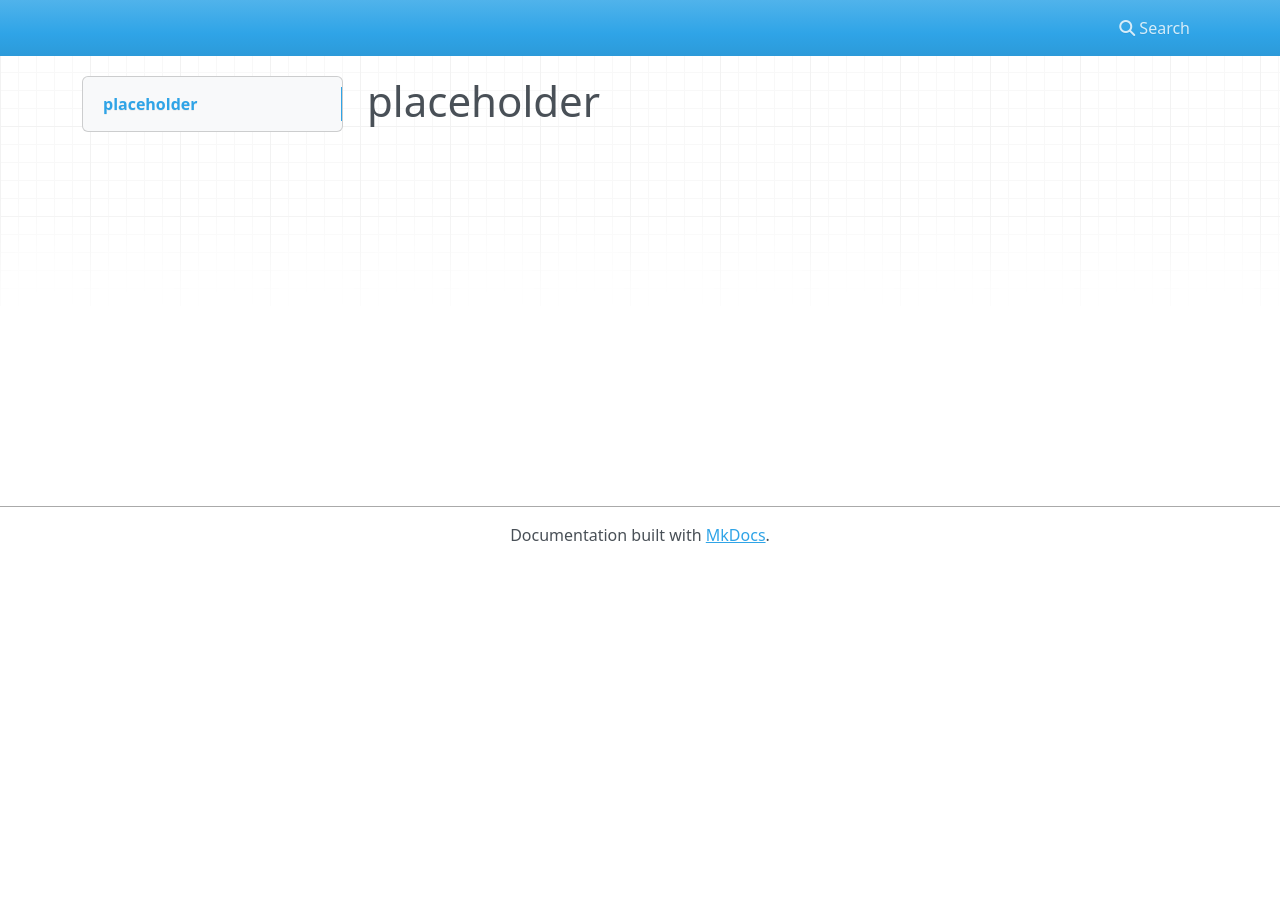
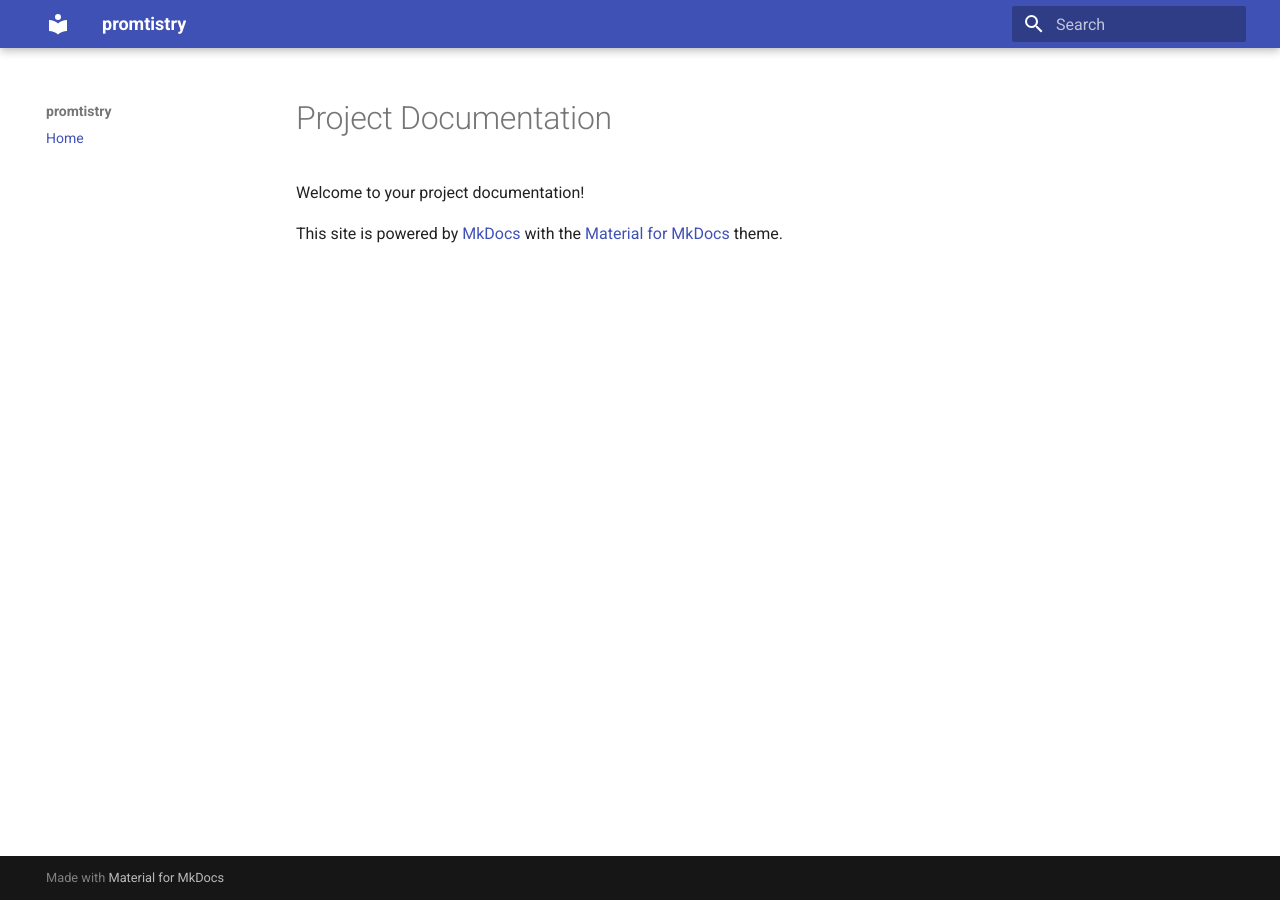
Before and after one commit to ChrisWeinrich/promtistry, an MkDocs documentation site: the page built from docs/index.md, in a window 1280 px wide. Built offline with MkDocs 1.6.1 and Material for MkDocs 9.7.7, drawn with Linux system fonts in a browser that asks for light colours; nearby versions of some CDN libraries.

Commit message:
feat: add MkDocs config, docs placeholder, and GitHub Pages deploy workflow
Co-authored-by: aider (gpt-4.1) <aider@aider.chat>

```diff
--- a/docs/index.md
+++ b/docs/index.md
@@ -1 +1,5 @@
-# placeholder
+# Project Documentation
+
+Welcome to your project documentation!
+
+This site is powered by [MkDocs](https://www.mkdocs.org/) with the [Material for MkDocs](https://squidfunk.github.io/mkdocs-material/) theme.
--- a/mkdocs.yml
+++ b/mkdocs.yml
@@ -1 +1,8 @@
-# placeholder
+site_name: promtistry
+theme:
+  name: material
+
+nav:
+  - Home: index.md
+
+docs_dir: docs
```
Also changed, not shown: 1 other file.
